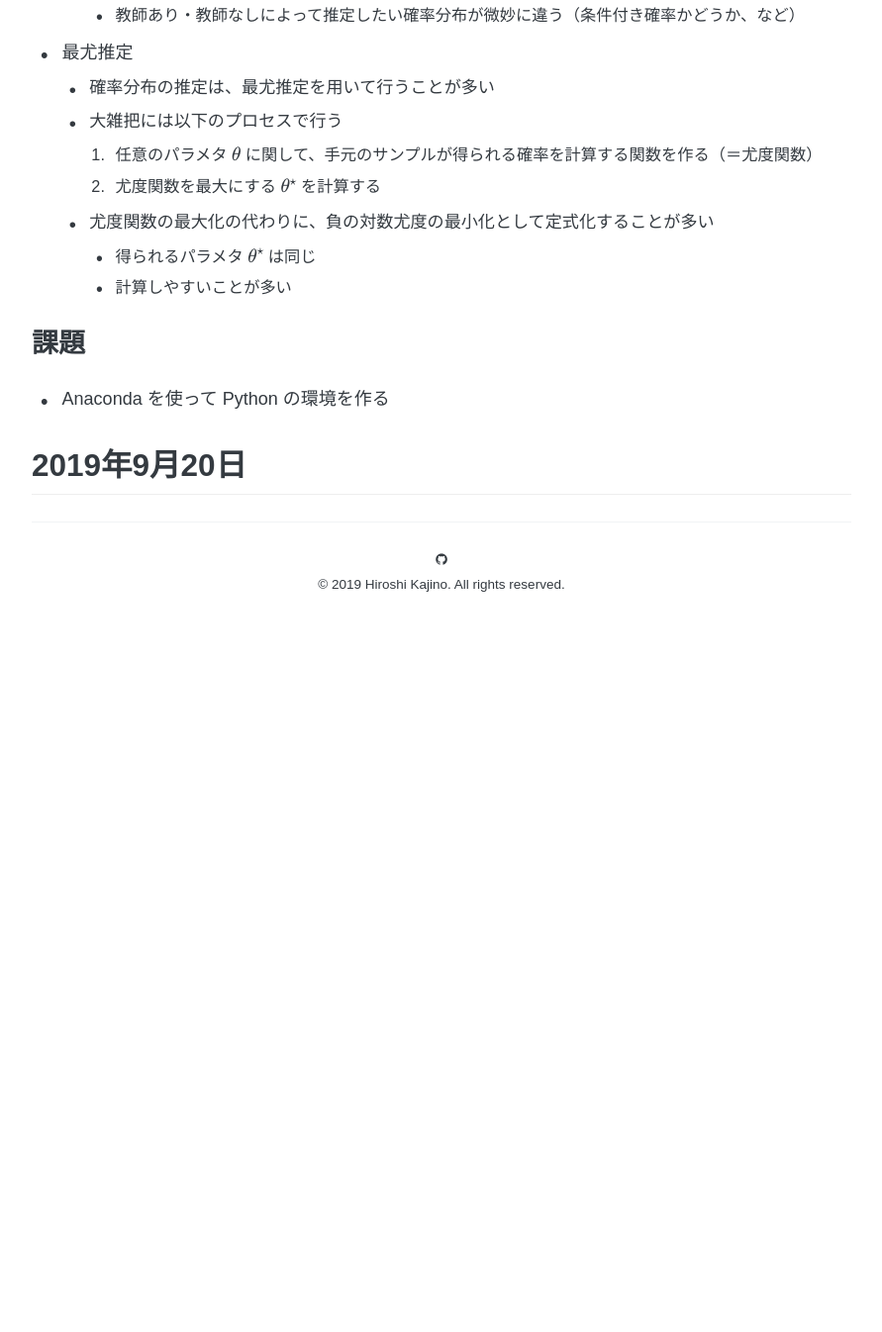
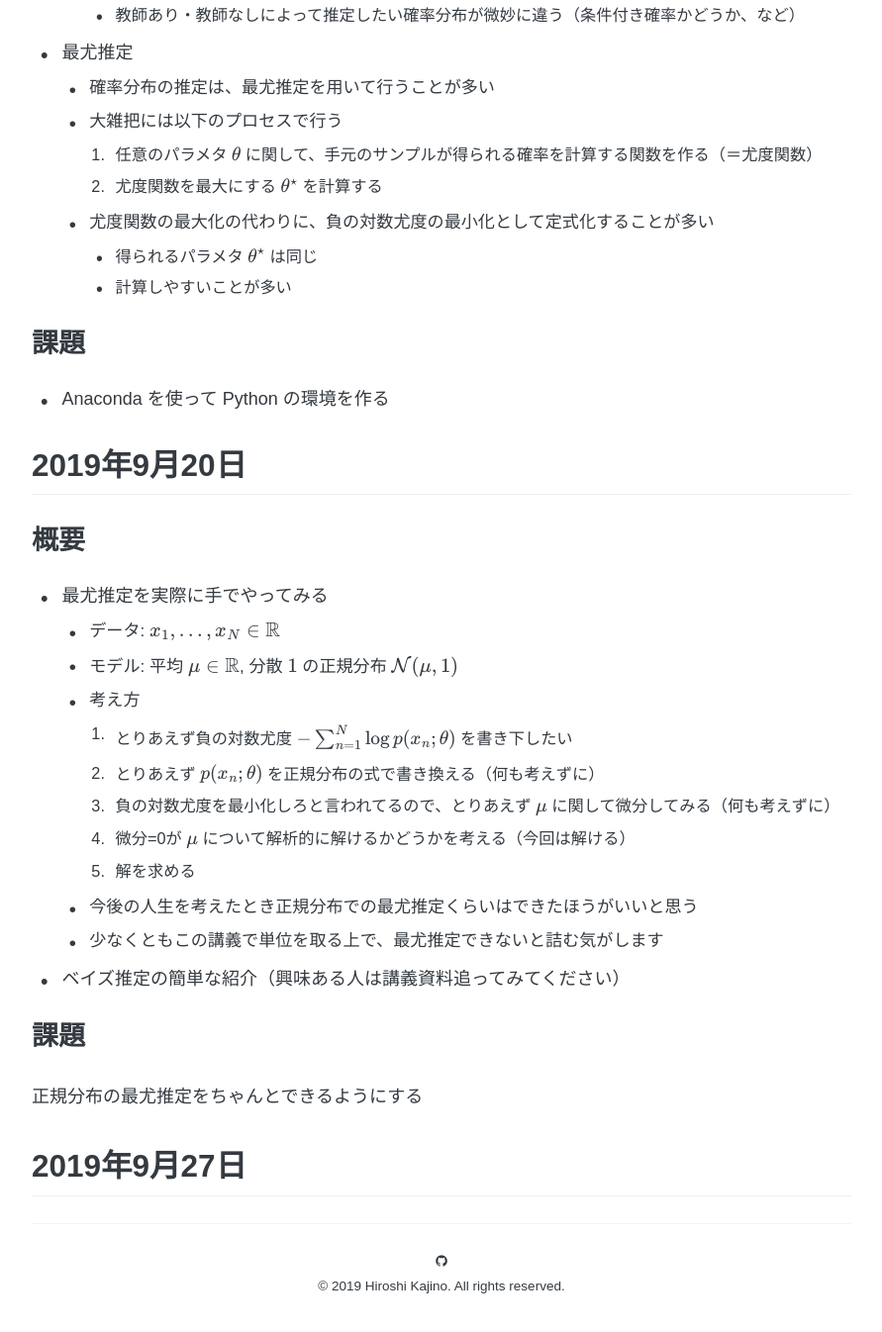
Before and after one commit to kanojikajino/kanojikajino.github.io, a Jekyll site: the page built from _lectures/2019/applied_analytics/index.md, in a window 1280 px wide and 1400 px high, scrolled down 1277 px. Shown: the top 1346 px of the window at 99% size, without its empty margins (194-1085 px from the left). Built offline with Jekyll 4.4.1, drawn with Linux system fonts in a browser that asks for light colours; some web fonts are replaced; formulas are drawn with MathJax 3; a script that is not in the unit is left out; before the commit the page ends 1968 px from its top, so only the background shows below that.

Commit message:
add 9/20 contents

```diff
--- a/_lectures/2019/applied_analytics/index.md
+++ b/_lectures/2019/applied_analytics/index.md
@@ -52,3 +52,25 @@ permalink: /lectures/2019/applied_analytics
 - Anaconda を使って Python の環境を作る
 
 ## 2019年9月20日
+
+### 概要
+
+- 最尤推定を実際に手でやってみる
+  - データ: $x_1,...,x_N\in\mathbb{R}$
+  - モデル: 平均 $\mu\in\mathbb{R}$, 分散 $1$ の正規分布 $\mathcal{N}(\mu, 1)$
+  - 考え方
+	1. とりあえず負の対数尤度 $-\sum_{n=1}^N \log p(x_n; \theta)$ を書き下したい
+	1. とりあえず $p(x_n; \theta)$ を正規分布の式で書き換える（何も考えずに）
+	1. 負の対数尤度を最小化しろと言われてるので、とりあえず $\mu$ に関して微分してみる（何も考えずに）
+	1. 微分=0が $\mu$ について解析的に解けるかどうかを考える（今回は解ける）
+	1. 解を求める
+  - 今後の人生を考えたとき正規分布での最尤推定くらいはできたほうがいいと思う
+  - 少なくともこの講義で単位を取る上で、最尤推定できないと詰む気がします
+- ベイズ推定の簡単な紹介（興味ある人は講義資料追ってみてください）
+
+### 課題
+
+正規分布の最尤推定をちゃんとできるようにする
+
+
+## 2019年9月27日
```
